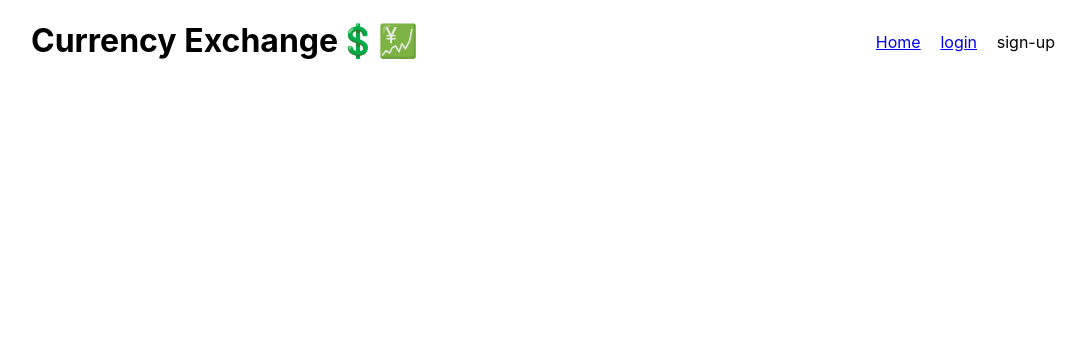
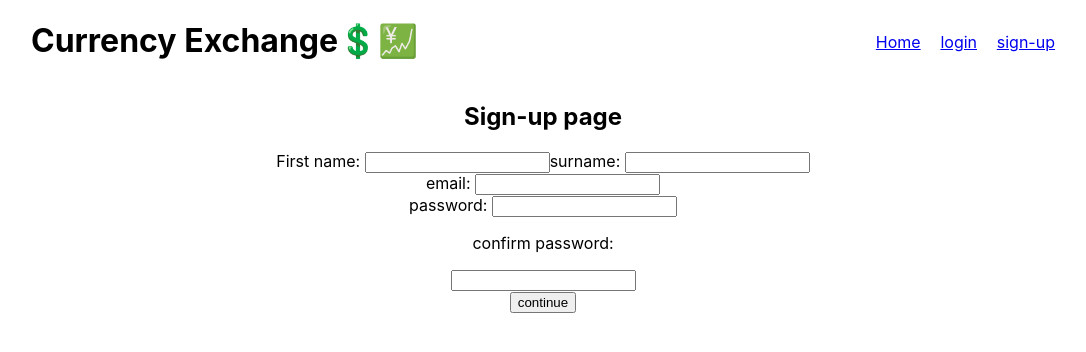
Before and after one commit to jxnbox/currency-exchange-app, a React (Create React App) app: page /sign-up in a window 1280 px wide. Shown: the top 352 px of the page, without its empty margins (97-1183 px from the left). Built offline with nearby package versions, Linux system fonts and the light colour scheme; no server answers.

Commit message:
added sign-up page

```diff
--- a/src/components/Navbar.jsx
+++ b/src/components/Navbar.jsx
@@ -7,7 +7,7 @@ const Navbar = () => {
             <ul>
                 <li><NavLink to="/">Home</NavLink></li>
                 <li><NavLink to="/login">login</NavLink></li>
-                <li>sign-up</li>
+                <li><NavLink to="/sign-up">sign-up</NavLink></li>
             </ul>
         </nav>
     )
--- a/src/containers/App.js
+++ b/src/containers/App.js
@@ -6,7 +6,7 @@ import { Routes, Route } from 'react-router-dom';
 import CurrencyExchangePage from '../pages/currencyExchangePage';
 import Home from '../pages/Home';
 import LoginPage from '../pages/Login';
-
+import SignUpPage from '../pages/SignUp';
 class App extends Component {
 
   render() {
@@ -19,6 +19,7 @@ class App extends Component {
         <Routes>
           <Route path="/" element={<Home />} />
           <Route path="/login" element={<LoginPage />} />
+          <Route path="/sign-up" element={<SignUpPage />} />
           <Route path="/currency-exchange" element={<CurrencyExchangePage />} />
         </Routes>
       </div>
--- /dev/null
+++ b/src/pages/SignUp.js
@@ -0,0 +1,37 @@
+import { Component } from "react";
+
+class SignUpPage extends Component {
+
+    handleFormSubmit(e) {
+        e.preventDefault();
+    }
+
+    render() {
+        return (
+            <div>
+                <h2>Sign-up page</h2>
+                <div>
+                    <form onSubmit={this.handleFormSubmit}>
+                        <label htmlFor="f-name">First name: </label>
+                        <input type="text" name="f-name"/>
+                        <label htmlFor="s-name">surname: </label>
+                        <input type="text" name="s-name"/>
+                        <br />
+                        <label htmlFor="email">email: </label>
+                        <input type="text" name="email"/>
+                        <br />
+                        <label htmlFor="password">password: </label>
+                        <input type="password" name="password"/>
+                        <br />
+                        <p>confirm password: </p>
+                        <input type="password" name="password"/>
+                        <br />
+                        <button>continue</button>
+                    </form>
+                </div>
+            </div>
+        );
+    };
+};
+
+export default SignUpPage;
```
